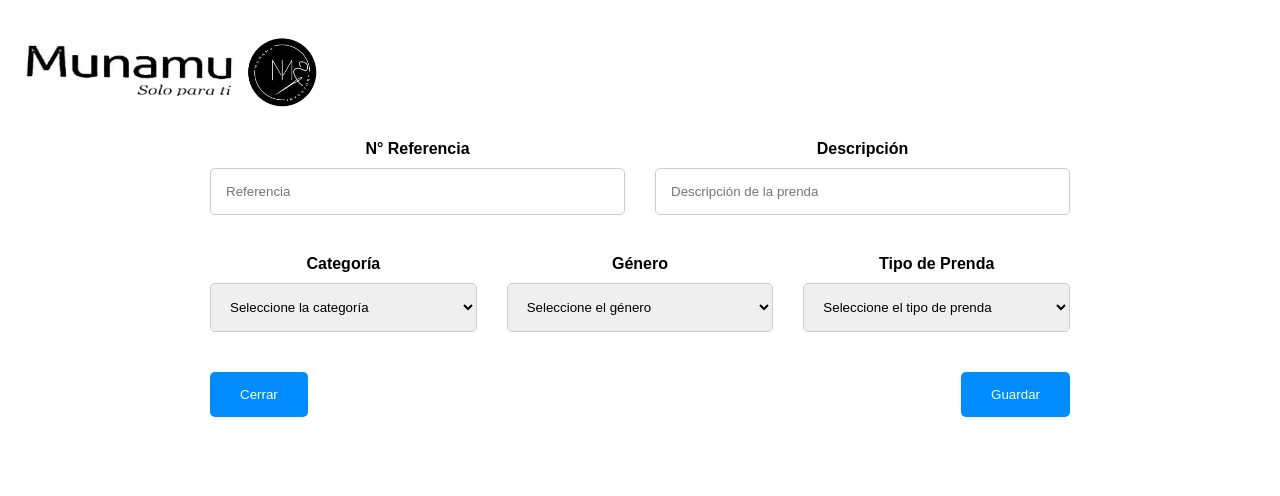
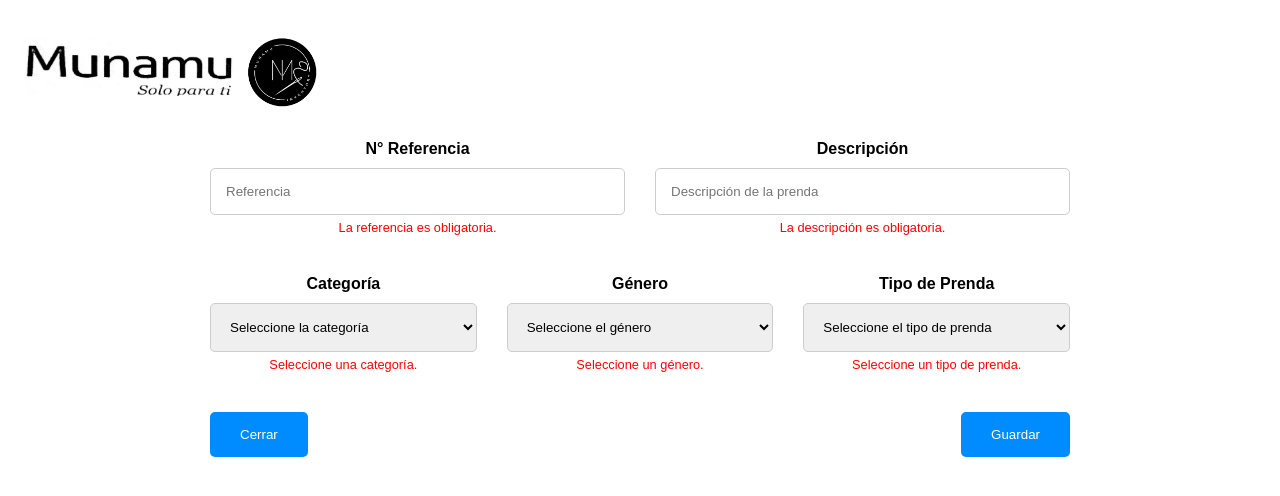
Before and after one commit to Jeronimo-Q/CodigoGenesisFrontend, a React (Create React App) app: page / in a window 1280 px wide. Both pictures are taken after a click on the button "Guardar". Shown: the top 496 px of the page. Built offline with nearby package versions, Linux system fonts and the light colour scheme.

Commit message:
Mejora en mensajes de error

```diff
--- a/src/App.css
+++ b/src/App.css
@@ -109,3 +109,9 @@ input[type="text"], select {
   background-color: #008CFF;
   color: white;
 }
+
+.error-message {
+  color: red;
+  font-size: 0.8rem;
+  margin-top: 5px;
+}
--- a/src/App.js
+++ b/src/App.js
@@ -9,21 +9,33 @@ let App = () => {
   let [tipoPrenda, setTipoPrenda] = useState('');
   let [guardarPrenda, setGuardarPrenda] = useState(['', '', '']);
   let [mostrarPrenda, setMostrarPrenda] = useState([]);
+  let [errores, setErrores] = useState({});
+
+  let botonGuardar = () => {
+    let erroresTemp = {};
 
 
-  let botonGuardar = () => {
-    if (!referencia || !descripcion || [categoria, genero, tipoPrenda].some(value => value === '')) {
-      alert('Por favor, complete todos los campos antes de guardar.');
-      return;
+    if (!referencia) {
+      erroresTemp.referencia = 'La referencia es obligatoria.';
+    } else if (referencia.length < 4 || referencia.length > 6) {
+      erroresTemp.referencia = 'La referencia debe tener entre 4 y 6 caracteres.';
     }
 
-    if (referencia.length < 4 || referencia.length > 6) {
-      alert('La referencia debe tener entre 4 y 6 caracteres.');
-      return;
+
+    if (!descripcion) {
+      erroresTemp.descripcion = 'La descripción es obligatoria.';
+    } else if (descripcion.length < 5 || descripcion.length > 100) {
+      erroresTemp.descripcion = 'La descripción debe tener entre 5 y 100 caracteres.';
     }
 
-    if (descripcion.length < 5 || descripcion.length > 100) {
-      alert('La descripción debe tener entre 5 y 100 caracteres.');
+
+    if (!categoria) erroresTemp.categoria = 'Seleccione una categoría.';
+    if (!genero) erroresTemp.genero = 'Seleccione un género.';
+    if (!tipoPrenda) erroresTemp.tipoPrenda = 'Seleccione un tipo de prenda.';
+
+
+    if (Object.keys(erroresTemp).length > 0) {
+      setErrores(erroresTemp);
       return;
     }
 
@@ -36,9 +48,7 @@ let App = () => {
       tipoPrenda,
     };
 
-
     setGuardarPrenda([nuevaPrenda.referencia, nuevaPrenda.descripcion, `${nuevaPrenda.categoria}, ${nuevaPrenda.genero}, ${nuevaPrenda.tipoPrenda}`]);
-
 
     setMostrarPrenda([`Categoria: ${nuevaPrenda.categoria},Genero:  ${nuevaPrenda.genero},Tipo de prenda ${nuevaPrenda.tipoPrenda}`]);
 
@@ -48,6 +58,7 @@ let App = () => {
     setCategoria('');
     setGenero('');
     setTipoPrenda('');
+    setErrores({});
   };
 
   return (
@@ -70,12 +81,12 @@ let App = () => {
                 value={referencia}
                 onChange={(e) => {
                   let value = e.target.value;
-
                   if (/^\d*$/.test(value)) {
                     setReferencia(value);
                   }
                 }}
               />
+              {errores.referencia && <p className="error-message">{errores.referencia}</p>}
             </div>
 
             <div className="input-group">
@@ -88,9 +99,9 @@ let App = () => {
                 value={descripcion}
                 onChange={(e) => setDescripcion(e.target.value)}
               />
+              {errores.descripcion && <p className="error-message">{errores.descripcion}</p>}
             </div>
           </div>
-
 
           <div className="form-row">
             <div className="input-group">
@@ -104,6 +115,7 @@ let App = () => {
                 <option value="Categoria1">Categoria1</option>
                 <option value="Categoria2">Categoria2</option>
               </select>
+              {errores.categoria && <p className="error-message">{errores.categoria}</p>}
             </div>
 
             <div className="input-group">
@@ -117,6 +129,7 @@ let App = () => {
                 <option value="Masculino">Masculino</option>
                 <option value="Femenino">Femenino</option>
               </select>
+              {errores.genero && <p className="error-message">{errores.genero}</p>}
             </div>
 
             <div className="input-group">
@@ -130,9 +143,9 @@ let App = () => {
                 <option value="Camiseta">Camiseta</option>
                 <option value="Pantalón">Pantalón</option>
               </select>
+              {errores.tipoPrenda && <p className="error-message">{errores.tipoPrenda}</p>}
             </div>
           </div>
-
 
           {mostrarPrenda.length > 0 && (
             <div className="form-row">
@@ -144,7 +157,6 @@ let App = () => {
               </ul>
             </div>
           )}
-
 
           <div className="buttons">
             <button type="button" className="btn cerrar" onClick={() => console.log("Cerrando...")}>
```
